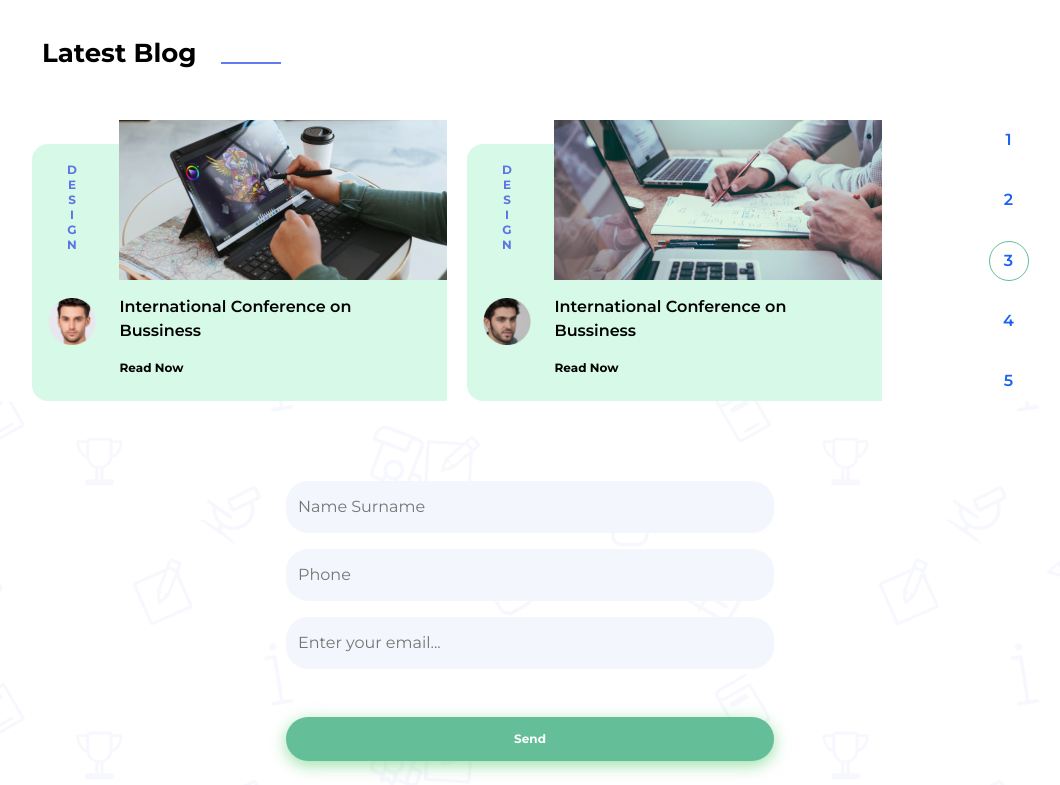
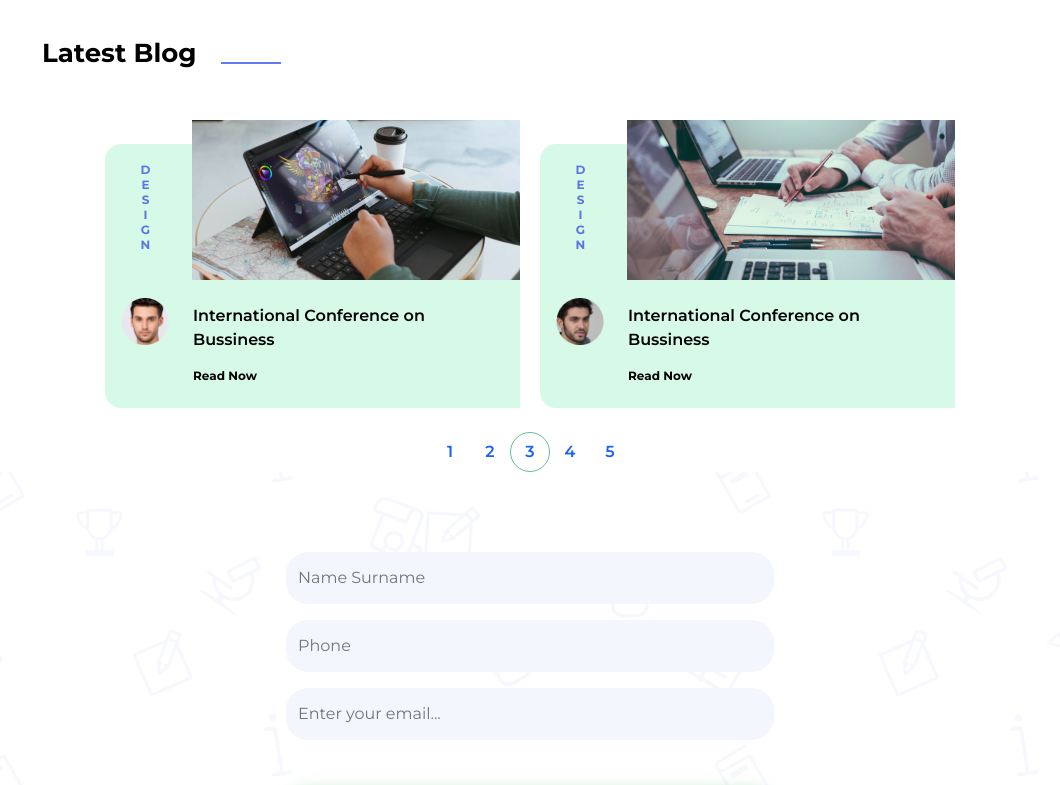
Before and after one commit to Activine/hyz_academy, a plain HTML site: page html_css/index.html in a window 1280 px wide. Shown: the part 5120-5905 px from the top of the page, without its empty margins (110-1170 px from the left). Drawn offline with Linux system fonts and the light colour scheme.

Commit message:
HYS_FE_ls_3 refactoring breackpoints for slider in the section blog

```diff
--- a/html_css/index.html
+++ b/html_css/index.html
@@ -665,6 +665,7 @@
         <div class="container">
           <h2 class="blog__title section-title">Latest Blog</h2>
           <div class="blog__slider">
+            <div class="blog__list">
               <div class="blog__item">
                 <div class="blog__sidebar">
                   <p class="blog__sidebar-desc">DESIGN</p>
@@ -707,6 +708,7 @@
                     International Conference on Bussiness
                   </h3>
                   <a class="blog__item-link" href="#">Read Now</a>
+                </div>
               </div>
             </div>
             <div class="blog__slider-dots">
--- a/html_css/scss/layout/_blog.scss
+++ b/html_css/scss/layout/_blog.scss
@@ -9,6 +9,12 @@
     display: flex;
     flex-direction: column;
     align-items: center;
+    gap: 24px;
+  }
+
+  &__list {
+    display: flex;
+    flex-direction: column;
     gap: 20px;
   }
 
@@ -51,16 +57,18 @@
     position: absolute;
     top: -24px;
     right: 0;
+    height: 160px;
   }
 
   &__item-title {
-    margin-top: auto;
+    margin-top: 160px;
     padding-bottom: 16px;
   }
 
   &__item-link {
     font-weight: 700;
     font-size: 12px;
+    line-height: 16px;
     text-decoration: none;
     padding-bottom: 24px;
     color: var(--blackTitle);
@@ -119,7 +127,27 @@
   }
 }
 
+@media only screen and (min-width: 768px) {
+  .blog {
+    &__list {
+      flex-direction: row;
+    }
+  }
+}
+
 @media only screen and (min-width: 1000px) {
+  .blog {
+    &__item {
+      width: 415px;
+    }
+
+    &__item-img {
+      width: 328px;
+    }
+  }
+}
+
+@media only screen and (min-width: 1440px) {
   .blog {
     &__slider {
       flex-direction: row;
@@ -132,16 +160,8 @@
       padding-bottom: 0;
     }
 
-    &__item {
-      width: 415px;
-    }
-
-    &__item-img {
-      width: 328px;
-    }
-
     &__slider-dots {
-      margin-left: 87px;
+      margin-left: 83px;
     }
   }
 }
```
Also changed, not shown: html_css/css/style.css, html_css/css/style.min.css, 2 other files. Lines whose indentation alone changed are shown as unchanged.
